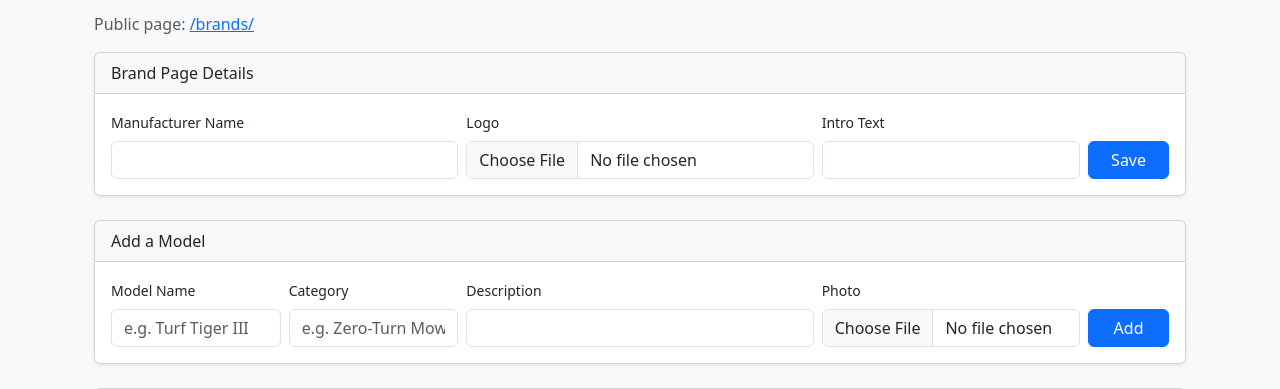
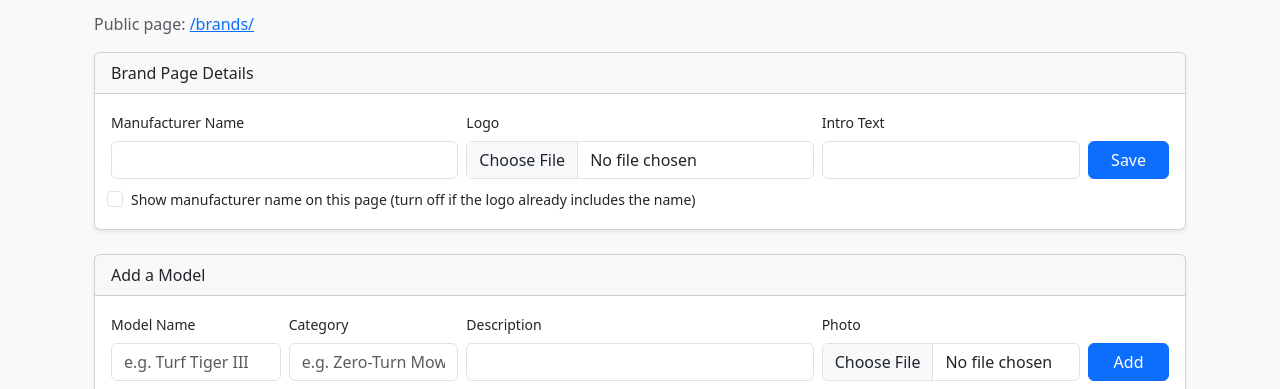
Before and after one commit to krp2203/Power_Equipment_SaaS, a Python web app: template app/modules/catalog/templates/catalog/manage_brand.html in a window 1280 px wide. Shown: the part 182-571 px from the top of the page. Run offline with Jinja, Linux system fonts and the light colour scheme; the template is opened without the code that fills it, so the values that code supplies are empty; some libraries are stand-ins or nearby versions.

Commit message:
Add per-brand toggle to hide the manufacturer name on brand pages
Some manufacturer logos already spell out the name, making the
"{{ brand.name }}" heading on the public brand page pure redundancy.
Adds ManufacturerBrand.show_name (default True, so no existing dealer's
site changes) with a checkbox on the brand's manage page to turn it
off per-brand - a global toggle wouldn't fit, since not every brand's
logo includes its name.

The logo image, its alt text, and everything else on the page are
unaffected either way.

Requires a migration for the new manufacturer_brand.show_name column
(flask db migrate / flask db upgrade per deploy-prod.md) - not
included here since migrations/ isn't tracked in this repo.

Co-Authored-By: Claude Sonnet 5 <noreply@anthropic.com>

```diff
--- a/app/core/models.py
+++ b/app/core/models.py
@@ -811,6 +811,11 @@ class ManufacturerBrand(db.Model):
     slug = db.Column(db.String(100), nullable=False)
     logo_url = db.Column(db.String(500))
     intro_text = db.Column(db.Text)
+    # Lets a dealer hide the "{{ brand.name }}" heading on the public brand
+    # page when the logo already spells out the name (common enough that the
+    # heading is pure redundancy) - the logo itself is unaffected, and
+    # img alt text still uses the name either way for accessibility.
+    show_name = db.Column(db.Boolean, default=True, nullable=False, server_default=db.true())
     display_order = db.Column(db.Integer, default=0)
     created_at = db.Column(db.DateTime, default=datetime.utcnow)
 
--- a/app/modules/api/routes.py
+++ b/app/modules/api/routes.py
@@ -293,7 +293,8 @@ def get_catalog_brand(slug):
         ManufacturerCatalogItem.display_order, ManufacturerCatalogItem.id).all()
 
     return jsonify({
-        "brand": {"name": brand.name, "logo_url": brand.logo_url, "intro_text": brand.intro_text},
+        "brand": {"name": brand.name, "logo_url": brand.logo_url, "intro_text": brand.intro_text,
+                   "show_name": brand.show_name},
         "items": [{
             "id": item.id,
             "model_name": item.model_name,
--- a/app/modules/catalog/routes.py
+++ b/app/modules/catalog/routes.py
@@ -116,6 +116,7 @@ def edit_brand(brand_id):
         brand.slug = _unique_slug(org.id, name, exclude_id=brand.id)
     brand.name = name
     brand.intro_text = (request.form.get('intro_text') or '').strip() or None
+    brand.show_name = request.form.get('show_name') == 'on'
 
     logo = request.files.get('logo')
     if logo and logo.filename:
--- a/app/modules/catalog/templates/catalog/manage_brand.html
+++ b/app/modules/catalog/templates/catalog/manage_brand.html
@@ -45,6 +45,10 @@
                 </div>
                 <div class="col-md-1">
                     <button type="submit" class="btn btn-primary w-100">Save</button>
+                </div>
+                <div class="col-12 form-check mt-2">
+                    <input type="checkbox" name="show_name" id="show_name" class="form-check-input" {% if brand.show_name %}checked{% endif %}>
+                    <label class="form-check-label small" for="show_name">Show manufacturer name on this page (turn off if the logo already includes the name)</label>
                 </div>
             </form>
         </div>
--- a/dealer_frontend_next/app/brands/[slug]/page.tsx
+++ b/dealer_frontend_next/app/brands/[slug]/page.tsx
@@ -60,7 +60,9 @@ export default function BrandCatalogPage({ params }: { params: Promise<{ slug: s
                 {brand.logo_url && (
                     <img src={brand.logo_url} alt={brand.name} className="h-20 mx-auto mb-4 object-contain" />
                 )}
-                <h1 className="text-4xl font-extrabold text-gray-900">{brand.name}</h1>
+                {brand.show_name !== false && (
+                    <h1 className="text-4xl font-extrabold text-gray-900">{brand.name}</h1>
+                )}
                 {brand.intro_text && (
                     <p className="text-gray-500 max-w-2xl mx-auto mt-3">{brand.intro_text}</p>
                 )}
--- a/dealer_frontend_next/lib/types.ts
+++ b/dealer_frontend_next/lib/types.ts
@@ -119,6 +119,7 @@ export interface CatalogBrandDetail {
         name: string;
         logo_url?: string | null;
         intro_text?: string | null;
+        show_name?: boolean;
     };
     items: CatalogItem[];
 }
```
